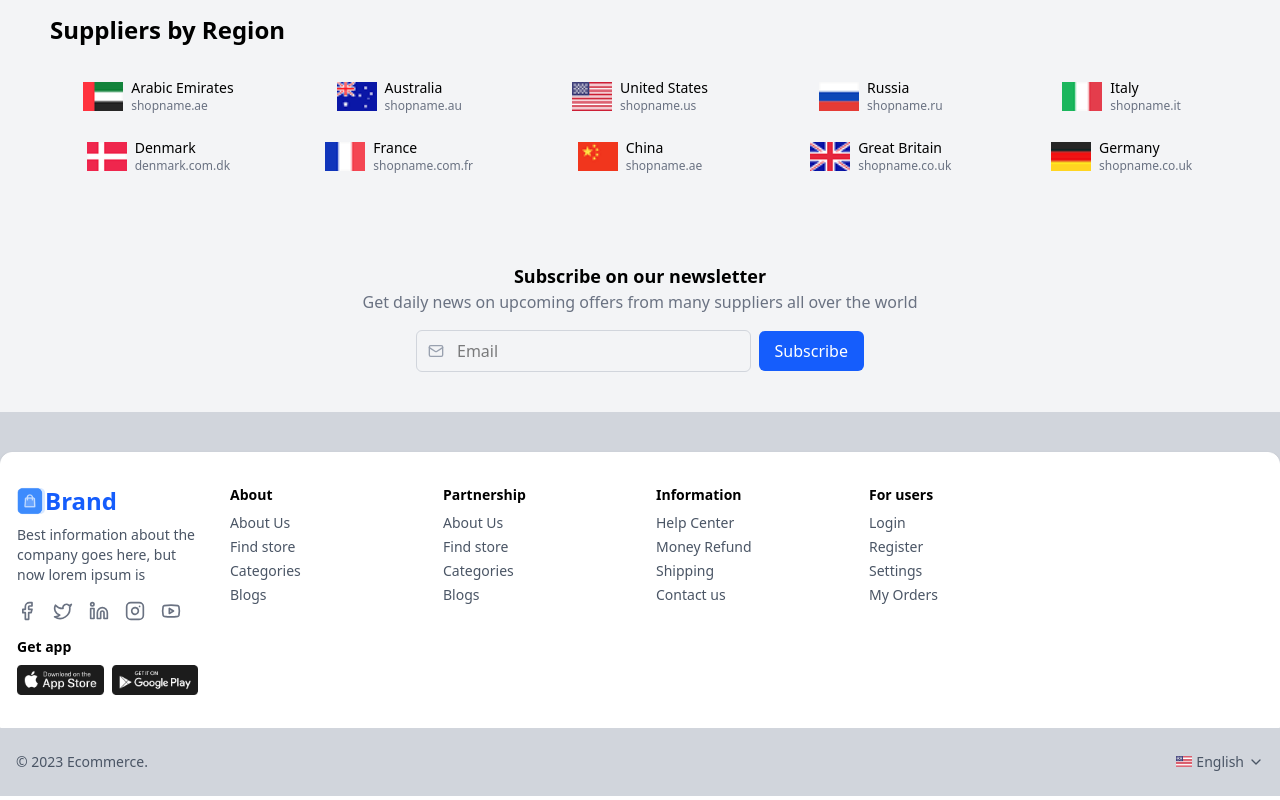
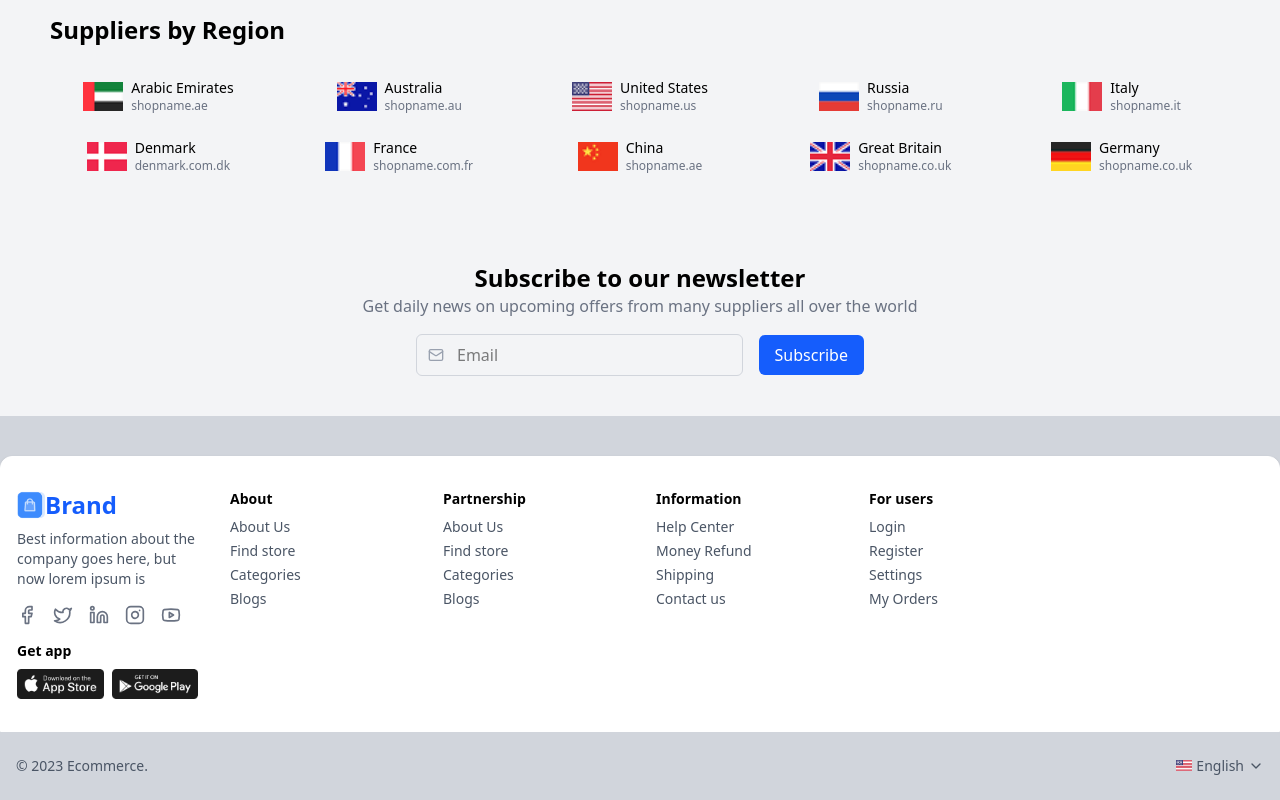
Before and after one commit to RahatBano58/E-commerce-Design, a Next.js app: page / in a window 1280 px wide. Shown: the part 2761-3561 px from the top of the page. Built offline with nearby package versions, Linux system fonts and the light colour scheme.

Commit message:
Update Email.js

```diff
--- a/src/app/components/Email.js
+++ b/src/app/components/Email.js
@@ -5,16 +5,14 @@ import { Mail } from 'lucide-react'
 export default function Email() {
   return (
     <div className="bg-gray-100 py-10 text-center px-4">
-      <h1 className="text-lg font-semibold">Subscribe on our newsletter</h1>
-      <p className="text-gray-500 mb-4">
+      <h1 className="text-lg font-semibold sm:text-xl md:text-2xl">Subscribe to our newsletter</h1>
+      <p className="text-gray-500 mb-4 sm:text-sm md:text-base">
         Get daily news on upcoming offers from many suppliers all over the world
       </p>
 
-      <div className="flex justify-center items-center gap-2 max-w-md mx-auto">
+      <div className="flex flex-col sm:flex-row justify-center items-center gap-4 max-w-md mx-auto">
         <div className="relative w-full">
-
           <Mail className="absolute left-3 top-1/2 transform -translate-y-1/2 text-gray-400 w-4 h-4" />
-
           <input
             type="email"
             placeholder="Email"
@@ -22,8 +20,7 @@ export default function Email() {
           />
         </div>
 
-
-        <button className="bg-blue-600 text-white px-4 py-2 rounded-md hover:bg-blue-700 transition">
+        <button className="w-full sm:w-auto bg-blue-600 text-white px-4 py-2 rounded-md hover:bg-blue-700 transition">
           Subscribe
         </button>
       </div>
```
